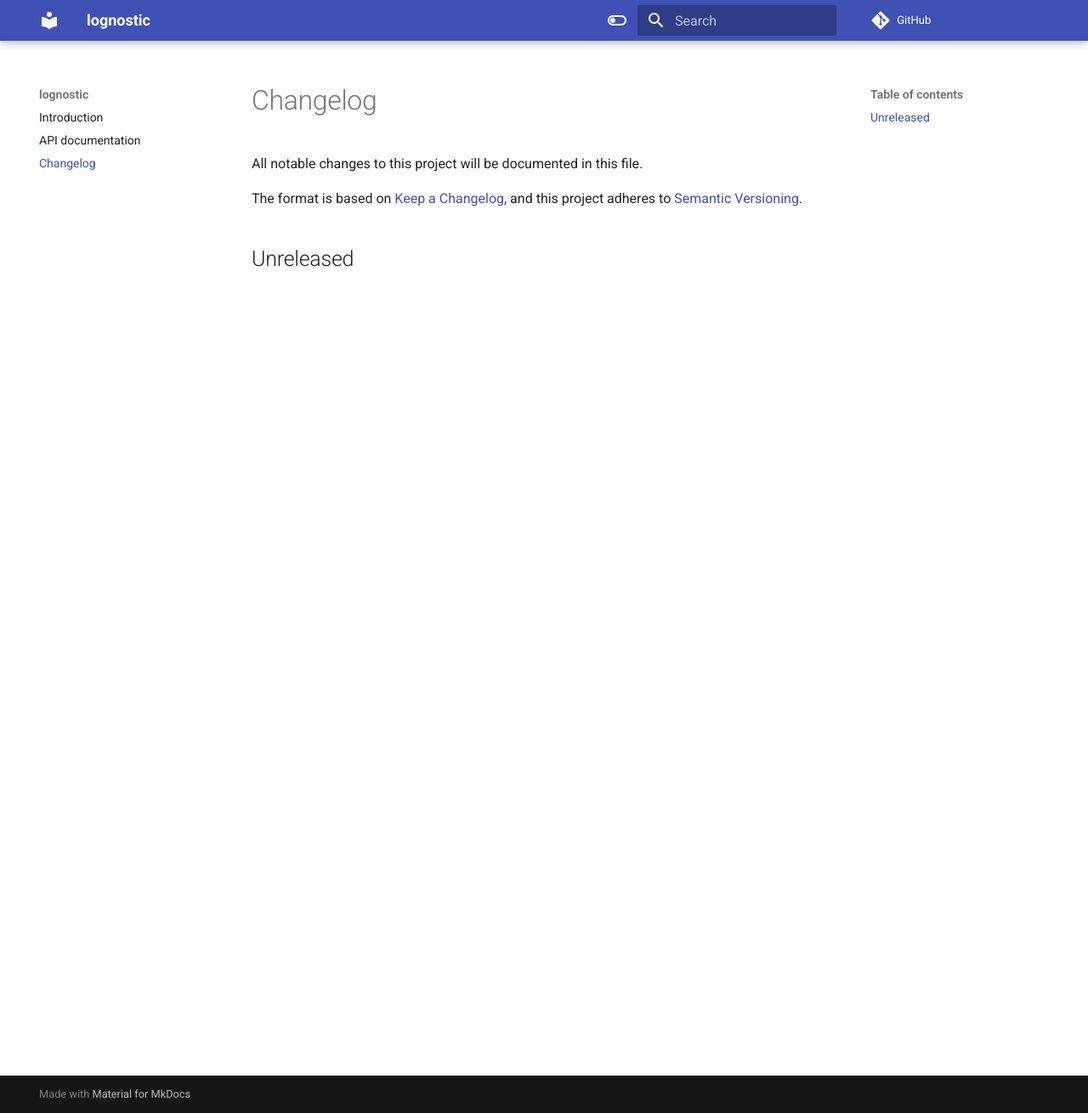
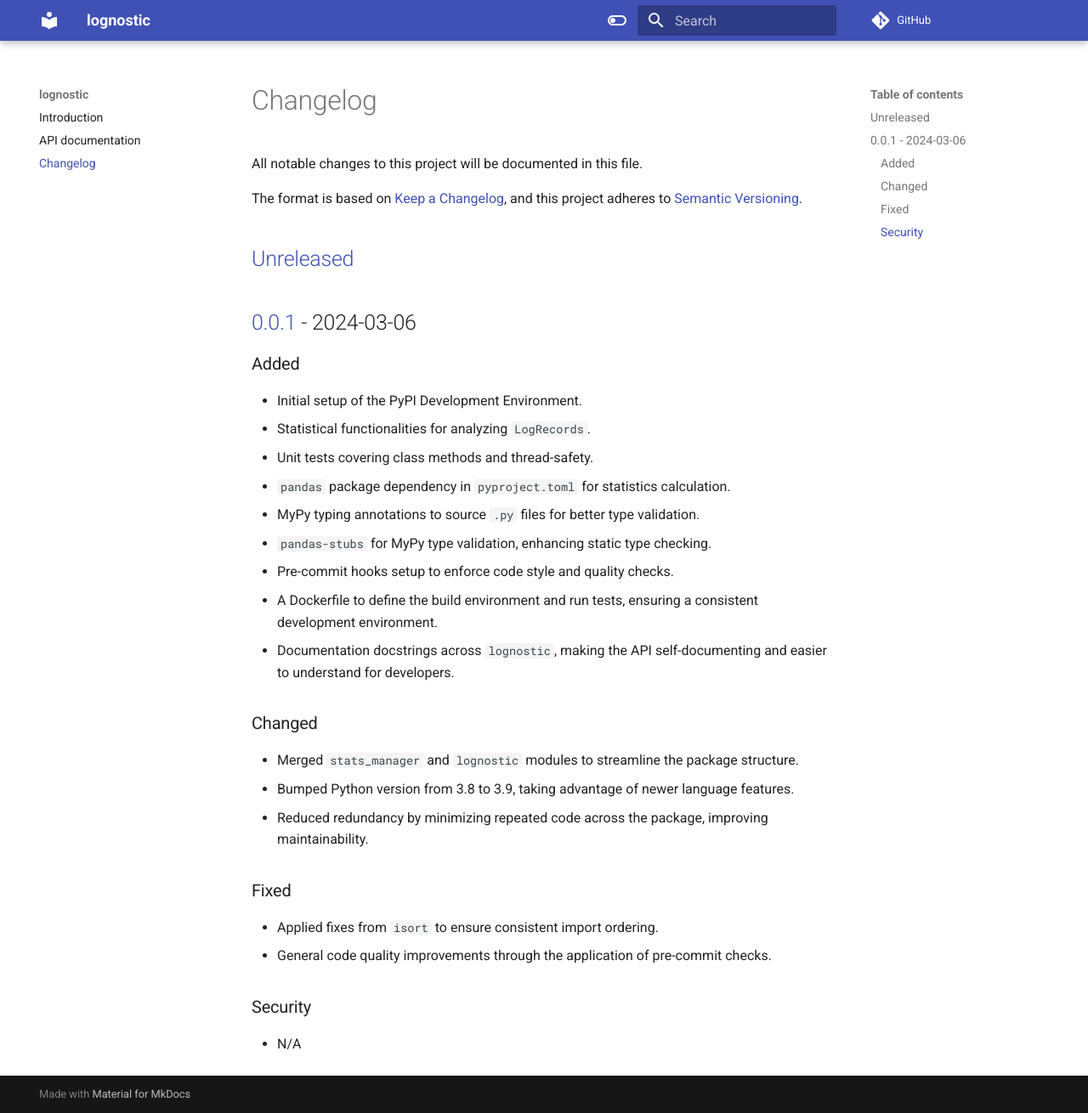
Before and after one commit to Mamdasn/lognostic, an MkDocs documentation site: the page built from docs/changelog.md, in a window 1280 px wide and 1310 px high. Shown: the whole window at 85% size. Built offline with MkDocs 1.6.1 and Material for MkDocs 9.7.7, drawn with Linux system fonts in a browser that asks for light colours; comment, search, counter and statistics services are not loaded.

Commit message:
Add v0.0.1 changes to `docs/changelog.md`

```diff
--- a/docs/changelog.md
+++ b/docs/changelog.md
@@ -1 +1,41 @@
---8<-- "CHANGELOG.md"
+# Changelog
+
+All notable changes to this project will be documented in this file.
+
+The format is based on [Keep a Changelog](https://keepachangelog.com/en/1.0.0/),
+and this project adheres to [Semantic Versioning](https://semver.org/spec/v2.0.0.html).
+
+## [Unreleased]
+
+## [0.0.1] - 2024-03-06
+
+### Added
+
+- Initial setup of the PyPI Development Environment.
+- Statistical functionalities for analyzing `LogRecords`.
+- Unit tests covering class methods and thread-safety.
+- `pandas` package dependency in `pyproject.toml` for statistics calculation.
+- MyPy typing annotations to source `.py` files for better type validation.
+- `pandas-stubs` for MyPy type validation, enhancing static type checking.
+- Pre-commit hooks setup to enforce code style and quality checks.
+- A Dockerfile to define the build environment and run tests, ensuring a consistent development environment.
+- Documentation docstrings across `lognostic`, making the API self-documenting and easier to understand for developers.
+
+### Changed
+
+- Merged `stats_manager` and `lognostic` modules to streamline the package structure.
+- Bumped Python version from 3.8 to 3.9, taking advantage of newer language features.
+- Reduced redundancy by minimizing repeated code across the package, improving maintainability.
+
+### Fixed
+
+- Applied fixes from `isort` to ensure consistent import ordering.
+- General code quality improvements through the application of pre-commit checks.
+
+### Security
+
+- N/A
+
+
+[Unreleased]: https://github.com/Mamdasn/lognostic/compare/v0.0.1...HEAD
+[0.0.1]: https://github.com/Mamdasn/lognostic/releases/tag/v0.0.1
```
